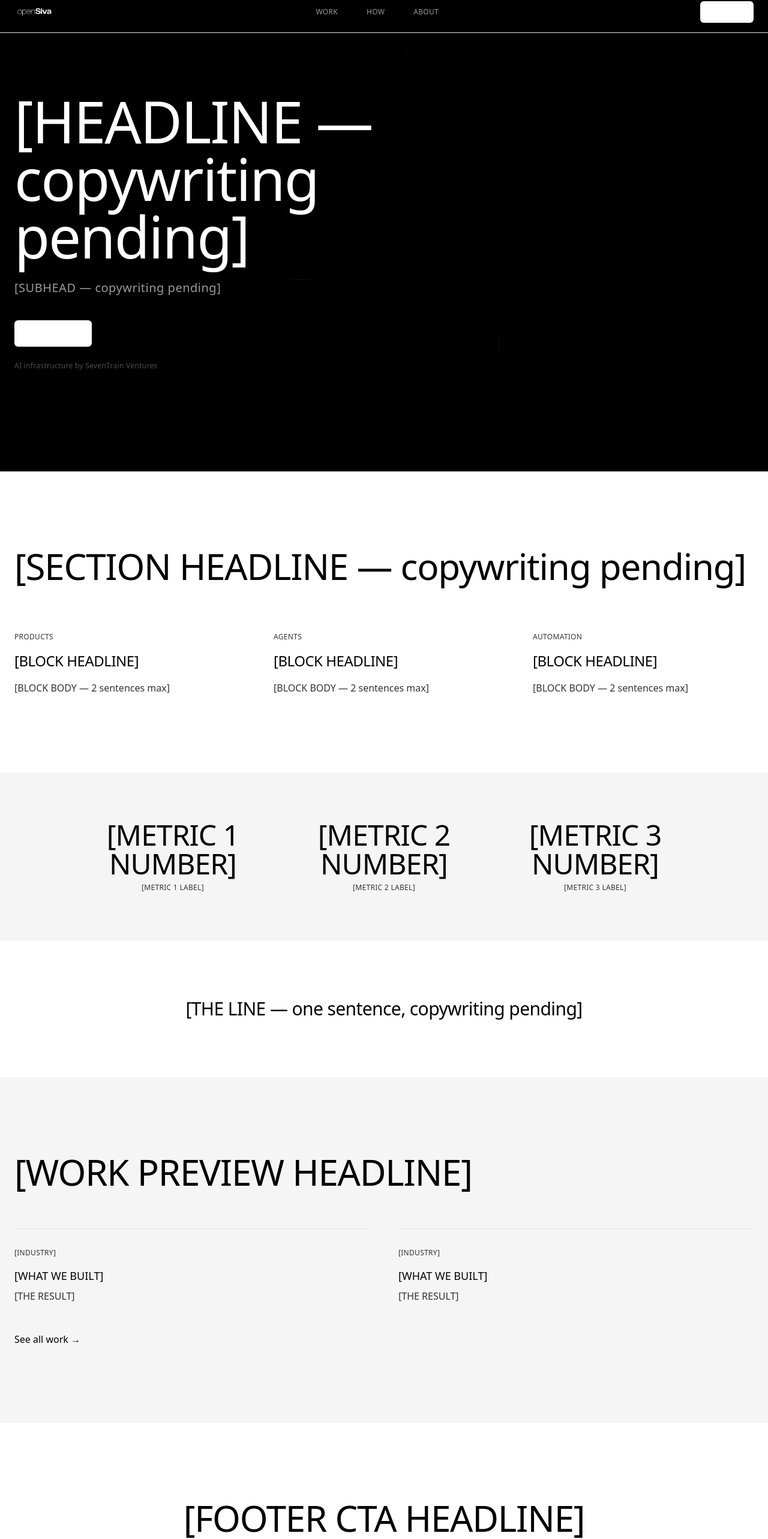
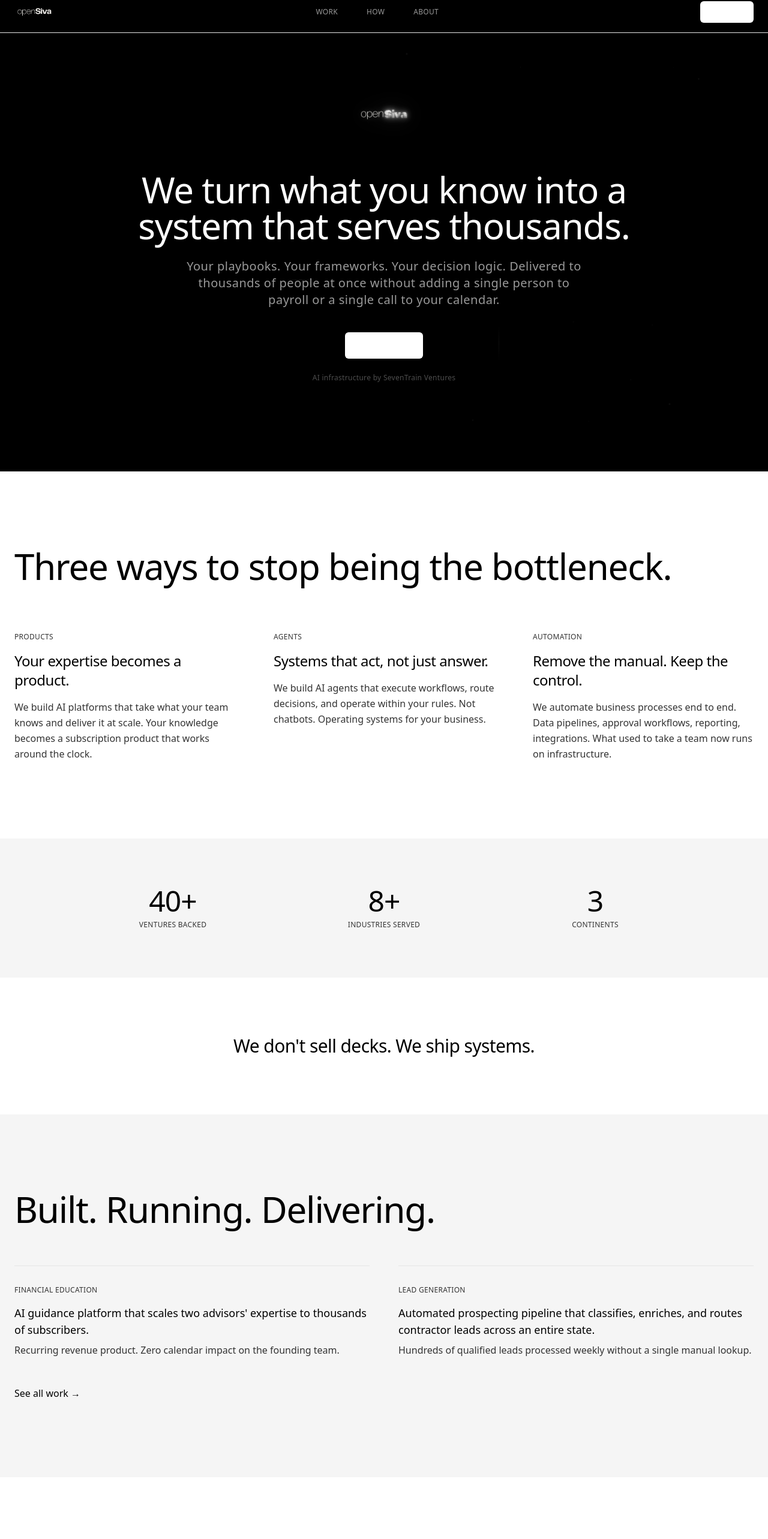
Before and after one commit to luisaltoia/OpenSiva-Website, a React (Vite) app: page / in a window 1280 px wide. Shown: the part 14-2580 px from the top of the page at 60% size. Built offline with nearby package versions, Linux system fonts and the light colour scheme.

Commit message:
Embed neon logo

```diff
--- a/src/components/FooterCTA.tsx
+++ b/src/components/FooterCTA.tsx
@@ -6,7 +6,7 @@ const FooterCTA = () => {
     <section className="py-32 bg-background">
       <div className="container mx-auto px-6 text-center">
         <h2 className="text-4xl md:text-6xl font-light text-architectural mb-12">
-          [FOOTER CTA HEADLINE]
+          You have the expertise. We build the machine.
         </h2>
         <Button asChild size="lg" className="mb-8">
           <Link to="/contact">Talk to Us</Link>
--- a/src/components/Hero.tsx
+++ b/src/components/Hero.tsx
@@ -1,6 +1,7 @@
 import { Link } from "react-router-dom";
 import { Button } from "@/components/ui/button";
-import { useEffect, useRef } from "react";
+import { useRef } from "react";
+import neonLogo from "@/assets/opensiva-neon-logo.png";
 
 const Particle = ({ delay, x, y, size }: { delay: number; x: number; y: number; size: number }) => (
   <div
@@ -38,14 +39,23 @@ const Hero = () => {
       <div className="absolute right-[35%] bottom-[20%] w-px h-16 bg-gradient-to-b from-transparent via-white/[0.07] to-transparent animate-drift-slow-reverse" />
       <div className="absolute right-[60%] top-[60%] w-12 h-px bg-gradient-to-r from-transparent via-white/10 to-transparent animate-drift-horizontal" />
 
-      {/* Content — left aligned */}
+      {/* Content */}
       <div className="relative z-10 container mx-auto px-6">
-        <div className="max-w-2xl">
-          <h1 className="text-5xl md:text-7xl lg:text-8xl font-light text-white text-architectural mb-6 reveal">
-            [HEADLINE — copywriting pending]
+        <div className="max-w-4xl mx-auto text-center">
+          {/* Neon logo as centered headline */}
+          <div className="flex justify-center mb-10 reveal">
+            <img
+              src={neonLogo}
+              alt="OpenSiva"
+              className="h-16 md:h-24 lg:h-28 neon-glow"
+            />
+          </div>
+
+          <h1 className="text-3xl md:text-5xl lg:text-6xl font-light text-white text-architectural mb-6 reveal">
+            We turn what you know into a system that serves thousands.
           </h1>
-          <p className="text-lg md:text-xl text-white/60 font-light tracking-wide mb-10 reveal-delayed max-w-lg">
-            [SUBHEAD — copywriting pending]
+          <p className="text-lg md:text-xl text-white/60 font-light tracking-wide mb-10 reveal-delayed max-w-2xl mx-auto">
+            Your playbooks. Your frameworks. Your decision logic. Delivered to thousands of people at once without adding a single person to payroll or a single call to your calendar.
           </p>
           <div className="reveal-delayed">
             <Button asChild size="lg" variant="outline" className="border-white/20 text-white hover:bg-white/10 hover:text-white mb-6">
--- a/src/index.css
+++ b/src/index.css
@@ -184,4 +184,19 @@
   .animate-drift-horizontal {
     animation: drift-horizontal 7s ease-in-out 2s infinite;
   }
+
+  /* Neon glow effect */
+  .neon-glow {
+    filter: drop-shadow(0 0 8px hsla(0, 0%, 100%, 0.4)) drop-shadow(0 0 20px hsla(0, 0%, 100%, 0.2));
+    animation: neon-pulse 3s ease-in-out infinite;
+  }
+
+  @keyframes neon-pulse {
+    0%, 100% {
+      filter: drop-shadow(0 0 6px hsla(0, 0%, 100%, 0.3)) drop-shadow(0 0 16px hsla(0, 0%, 100%, 0.15));
+    }
+    50% {
+      filter: drop-shadow(0 0 12px hsla(0, 0%, 100%, 0.6)) drop-shadow(0 0 30px hsla(0, 0%, 100%, 0.3)) drop-shadow(0 0 50px hsla(0, 0%, 100%, 0.1));
+    }
+  }
 }
--- a/src/pages/Index.tsx
+++ b/src/pages/Index.tsx
@@ -15,14 +15,26 @@ const Index = () => {
           <div className="max-w-7xl mx-auto">
             <div className="mb-20">
               <h2 className="text-4xl md:text-6xl font-light text-architectural">
-                [SECTION HEADLINE — copywriting pending]
+                Three ways to stop being the bottleneck.
               </h2>
             </div>
             <div className="grid md:grid-cols-3 gap-16">
               {[
-                { label: "PRODUCTS", headline: "[BLOCK HEADLINE]", body: "[BLOCK BODY — 2 sentences max]" },
-                { label: "AGENTS", headline: "[BLOCK HEADLINE]", body: "[BLOCK BODY — 2 sentences max]" },
-                { label: "AUTOMATION", headline: "[BLOCK HEADLINE]", body: "[BLOCK BODY — 2 sentences max]" },
+                {
+                  label: "PRODUCTS",
+                  headline: "Your expertise becomes a product.",
+                  body: "We build AI platforms that take what your team knows and deliver it at scale. Your knowledge becomes a subscription product that works around the clock.",
+                },
+                {
+                  label: "AGENTS",
+                  headline: "Systems that act, not just answer.",
+                  body: "We build AI agents that execute workflows, route decisions, and operate within your rules. Not chatbots. Operating systems for your business.",
+                },
+                {
+                  label: "AUTOMATION",
+                  headline: "Remove the manual. Keep the control.",
+                  body: "We automate business processes end to end. Data pipelines, approval workflows, reporting, integrations. What used to take a team now runs on infrastructure.",
+                },
               ].map((block, i) => (
                 <div key={i}>
                   <p className="text-minimal text-muted-foreground mb-4">{block.label}</p>
@@ -40,9 +52,9 @@ const Index = () => {
         <div className="container mx-auto px-6">
           <div className="max-w-5xl mx-auto grid grid-cols-3 gap-8 text-center">
             {[
-              { number: "[METRIC 1 NUMBER]", label: "[METRIC 1 LABEL]" },
-              { number: "[METRIC 2 NUMBER]", label: "[METRIC 2 LABEL]" },
-              { number: "[METRIC 3 NUMBER]", label: "[METRIC 3 LABEL]" },
+              { number: "40+", label: "Ventures backed" },
+              { number: "8+", label: "Industries served" },
+              { number: "3", label: "Continents" },
             ].map((metric, i) => (
               <div key={i}>
                 <p className="text-4xl md:text-5xl font-light text-architectural mb-2">{metric.number}</p>
@@ -57,7 +69,7 @@ const Index = () => {
       <section className="py-24 bg-background">
         <div className="container mx-auto px-6 text-center">
           <p className="text-2xl md:text-3xl font-light text-architectural max-w-3xl mx-auto">
-            [THE LINE — one sentence, copywriting pending]
+            We don't sell decks. We ship systems.
           </p>
         </div>
       </section>
@@ -67,16 +79,19 @@ const Index = () => {
         <div className="container mx-auto px-6">
           <div className="max-w-7xl mx-auto">
             <h2 className="text-4xl md:text-6xl font-light text-architectural mb-16">
-              [WORK PREVIEW HEADLINE]
+              Built. Running. Delivering.
             </h2>
             <div className="grid md:grid-cols-2 gap-12 mb-12">
-              {[1, 2].map((_, i) => (
-                <div key={i} className="border-t border-border pt-8">
-                  <p className="text-minimal text-muted-foreground mb-4">[INDUSTRY]</p>
-                  <p className="text-lg mb-2">[WHAT WE BUILT]</p>
-                  <p className="text-muted-foreground">[THE RESULT]</p>
-                </div>
-              ))}
+              <div className="border-t border-border pt-8">
+                <p className="text-minimal text-muted-foreground mb-4">FINANCIAL EDUCATION</p>
+                <p className="text-lg mb-2">AI guidance platform that scales two advisors' expertise to thousands of subscribers.</p>
+                <p className="text-muted-foreground">Recurring revenue product. Zero calendar impact on the founding team.</p>
+              </div>
+              <div className="border-t border-border pt-8">
+                <p className="text-minimal text-muted-foreground mb-4">LEAD GENERATION</p>
+                <p className="text-lg mb-2">Automated prospecting pipeline that classifies, enriches, and routes contractor leads across an entire state.</p>
+                <p className="text-muted-foreground">Hundreds of qualified leads processed weekly without a single manual lookup.</p>
+              </div>
             </div>
             <Link to="/work" className="text-foreground hover:text-muted-foreground transition-colors duration-300">
               See all work →
```
